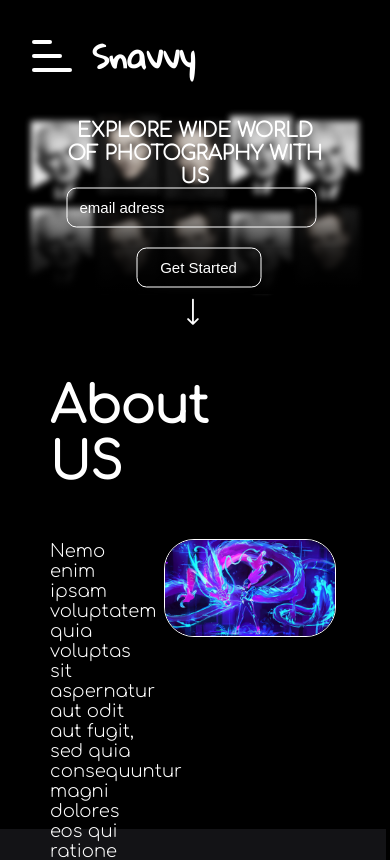
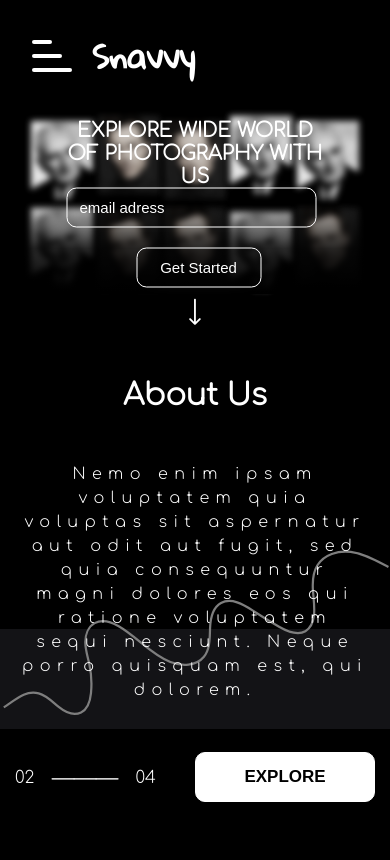
Before and after one commit to deltaonlyone/2V2K, a React (Create React App) app: page / in a window 390 px wide. Shown: the top 860 px of the page. Built offline with nearby package versions, Linux system fonts and the light colour scheme.

Commit message:
few more adaptive features nad upgraded about us page

```diff
--- a/src/App.css
+++ b/src/App.css
@@ -3,7 +3,10 @@
 
 .App {
   color: white;
+}
 
+::-webkit-scrollbar {
+  display: none; /* Приховуємо скролбар */
 }
 
 .App-logo {
--- a/src/ProjectElements/AboutUs/AboutUs.js
+++ b/src/ProjectElements/AboutUs/AboutUs.js
@@ -1,6 +1,7 @@
 import React from 'react';
 import styles from './AboutUs.module.css';
-import examplePhotoExplore from './examplePhotoExplore.jpg';
+import photoAboutUsLoopa from './photoAboutUsLoopa.png';
+import bigLineFirst from "./line-1.svg";
 
 export function AboutUs(props) {
 
@@ -13,10 +14,16 @@ export function AboutUs(props) {
 
             <div className={styles['greyBackground']}></div>
 
+
+            <div className = {styles['bigLineFirstDiv']}>
+                <img className = {styles['bigLineFirst']} src={bigLineFirst} alt="" />
+            </div>
+
+
             <div className={styles['firstAboutUs']}>
                 <div className={styles['firstAboutUsLeft']}>
                     <h1 className={styles['textAboutUs']}>
-                        About US
+                        About Us
                     </h1>
 
 
@@ -33,7 +40,11 @@ export function AboutUs(props) {
 
                     <div className={styles['exploreAndPage']}>
                         <a className={styles['pageNumberFirst']}>
-                            02   -----------   04
+                            02
+                            <a className={styles['lineSymbolLeft']}>&#8212;</a>
+                            <a className={styles['lineSymbol']}>&#8212;</a>
+                            <a className={styles['lineSymbolRight']}>&#8212;</a>
+                            04
                         </a>
 
                         <button className={styles['buttonExplore']}><b>EXPLORE</b></button>
@@ -41,7 +52,7 @@ export function AboutUs(props) {
                 </div>
 
                 <div className={styles['firstAboutUsRight']}>
-                    <img className = {styles['photoAboutUsFirst']} src={examplePhotoExplore} alt="" />
+                    <img className = {styles['photoAboutUsFirst']} src={photoAboutUsLoopa} alt="" />
                 </div>
 
             </div>
--- a/src/ProjectElements/AboutUs/AboutUs.module.css
+++ b/src/ProjectElements/AboutUs/AboutUs.module.css
@@ -1,5 +1,5 @@
 .container{
-    width:99vw;
+    width:100vw;
     height: 2000px;
     background-color: black;
     position: relative;
@@ -7,7 +7,7 @@
 
 .downArrowPlace{
     background-color:black;
-    width:99vw;
+    width:100vw;
     height:35px;
     justify-content: center;
     display: flex;
@@ -24,12 +24,13 @@
 }
 
 .firstAboutUsLeft{
-    width:30%;
+    margin-left: 50px;
+    width: 500px;
     z-index: 1;
 }
 
 .firstAboutUsRight{
-    width:60%;
+    width:58%;
     z-index: 1;
 }
 
@@ -39,7 +40,9 @@
 }
 
 .textUnderAboutUs{
-    font-size: 18px;
+    font-size: 16px;
+    letter-spacing: 0.4em;
+    line-height: 1.5;
 }
 
 .exploreAndPage{
@@ -52,6 +55,10 @@
 
 .pageNumberFirst{
     font-size: 17px;
+    display: flex;
+    text-align: center;
+    align-items: center;
+    flex-direction: row;
 }
 
 .buttonExplore{
@@ -61,6 +68,7 @@
     border: 1px solid white;
     width: 180px;
     font-size: 17px;
+    margin-right: 50px;
 }
 
 .buttonExplore:hover {
@@ -69,22 +77,93 @@
 }
 
 .photoAboutUsFirst{
-    margin-top: 160px;
+    margin-top: 140px;
     width:100%;
     border-radius: 30px;
     border: 1px solid white;
 }
 
 .greyBackground{
-    width:99vw;
+    width:100vw;
     position:absolute;
     height: 300px;
     background-color: #131316;
     z-index: 0;
-    margin-top: 500px;
+    margin-top: 28vw;
 }
 
 .pageNumberSecond{
     width: 100%;
     color: white;
 }
+
+
+.lineSymbol{
+    margin: 2px;
+}
+
+.lineSymbolLeft{
+    margin-left: 18px;
+}
+
+.lineSymbolRight{
+    margin-right: 18px;
+}
+
+.bigLineFirstDiv{
+    overflow-x: hidden;
+    width: 100vw;
+}
+
+.bigLineFirst{
+    position: absolute;
+    z-index: 1;
+    overflow: hidden;
+    margin-top: 220px;
+}
+
+
+
+
+@media (max-width: 1100px) {
+    .firstAboutUsRight{
+        display: none;
+    }
+
+    .firstAboutUsLeft{
+        margin-left:0;
+        display: flex;
+        flex-direction: column;
+        text-align: center;
+        width:100%;
+        max-width: 500px;
+    }
+
+    .textAboutUs{
+        font-size: 30px;
+    }
+
+    .firstAboutUs{
+        justify-content: center;
+        width:100%;
+    }
+
+    .greyBackground{
+        margin-top: 300px;
+        height: 100px;
+    }
+
+    .firstAboutUs{
+        padding: 15px;
+        padding-top: 50px;
+    }
+
+    .lineSymbol{
+        margin: 1px;
+    }
+
+    .buttonExplore{
+        margin:0;
+    }
+
+}
--- a/src/ProjectElements/NavBarExpanded/NavbarTopCss.module.css
+++ b/src/ProjectElements/NavBarExpanded/NavbarTopCss.module.css
@@ -14,7 +14,7 @@
 /* Non-navbar specific stuff moved to bottom of file */
 
 .nav {
-    width: 99vw;
+    width: 100vw;
     display: grid;
     align-items: center;
     padding: 1.5rem 2rem;
```
Also changed, not shown: src/ProjectElements/AboutUs/line-1.svg (added), src/ProjectElements/AboutUs/photoAboutUsLoopa.png (added).
